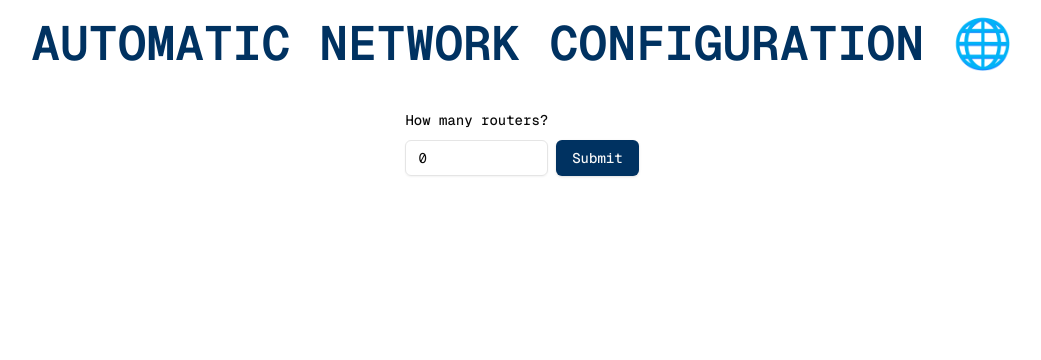
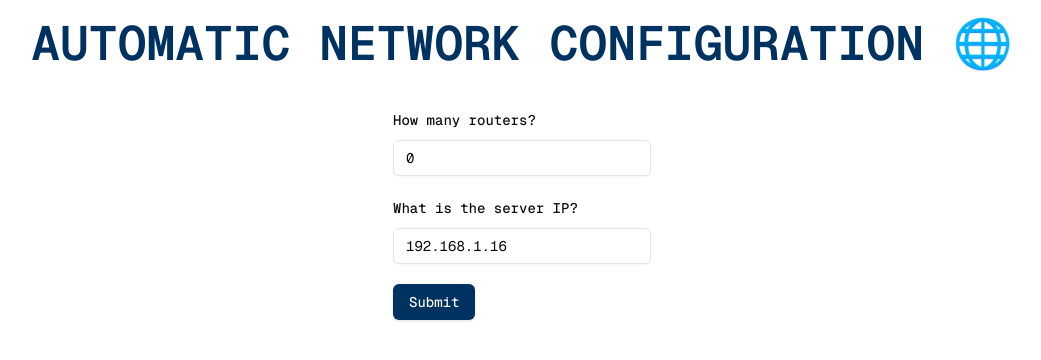
Before and after one commit to lorenzoceccanti/backboneNetworkConfigurator, a Next.js app in the folder frontend/: page / in a window 1280 px wide. Shown: the top 360 px of the page, without its empty margins (118-1159 px from the left). Built offline with nearby package versions, Linux system fonts and the light colour scheme.

Commit message:
added server ip to frontend

```diff
--- a/frontend/components/NumberOfRouters.tsx
+++ b/frontend/components/NumberOfRouters.tsx
@@ -29,11 +29,13 @@ const formSchema = z.object({
     (a) => parseInt(z.string().parse(a), 10),
     z.number().gte(1).lte(10)
   ),
+  server_ip: z.string().nonempty("Server IP is required").ip("Invalid IP address"),
 });
 
 export default function NumberOfRouters() {
   const [routerConfigs, setRouterConfigs] = useState<RouterConfig[]>([]);
   const [expandedItem, setExpandedItem] = useState<string | undefined>(undefined);
+  const [serverIp, setServerIp] = useState<string | undefined>(undefined);
 
   const { toast } = useToast()
 
@@ -47,10 +49,12 @@ export default function NumberOfRouters() {
     resolver: zodResolver(formSchema),
     defaultValues: {
       number_of_routers: 0,
+      server_ip: "192.168.1.16",
     },
   });
 
   function onSubmit(values: z.infer<typeof formSchema>) {
+    setServerIp(values.server_ip);
     setRouterConfigs(
       Array(values.number_of_routers).fill({
         routerName: "",
@@ -94,8 +98,9 @@ export default function NumberOfRouters() {
     console.log(JSON.stringify(formattedConfig))
 
 
-    try { // http://192.168.1.16:5000/configure http://localhost:5000/configure
-      const response = await fetch("http://192.168.1.16:5000/configure", {
+    try {
+      const config_api = "http://" + serverIp + ":5000/configure"
+      const response = await fetch(config_api, {
         method: "POST",
         headers: {
           "Content-Type": "application/json",
@@ -131,7 +136,7 @@ export default function NumberOfRouters() {
       <Form {...form}>
         <form
           onSubmit={form.handleSubmit(onSubmit)}
-          className="space-y-8 w-fit mx-auto flex space-x-2"
+          className="space-y-5 w-fit mx-auto"
         >
           <FormField
             control={form.control}
@@ -146,7 +151,20 @@ export default function NumberOfRouters() {
               </FormItem>
             )}
           />
-          <Button type="submit">Submit</Button>
+          <FormField
+            control={form.control}
+            name="server_ip"
+            render={({ field }) => (
+              <FormItem>
+                <FormLabel>What is the server IP?</FormLabel>
+                <FormControl>
+                  <Input type="text" className="w-full" {...field} />
+                </FormControl>
+                <FormMessage />
+              </FormItem>
+            )}
+          />
+          <Button type="submit" className="mx-auto">Submit</Button>
         </form>
       </Form>
 
```
